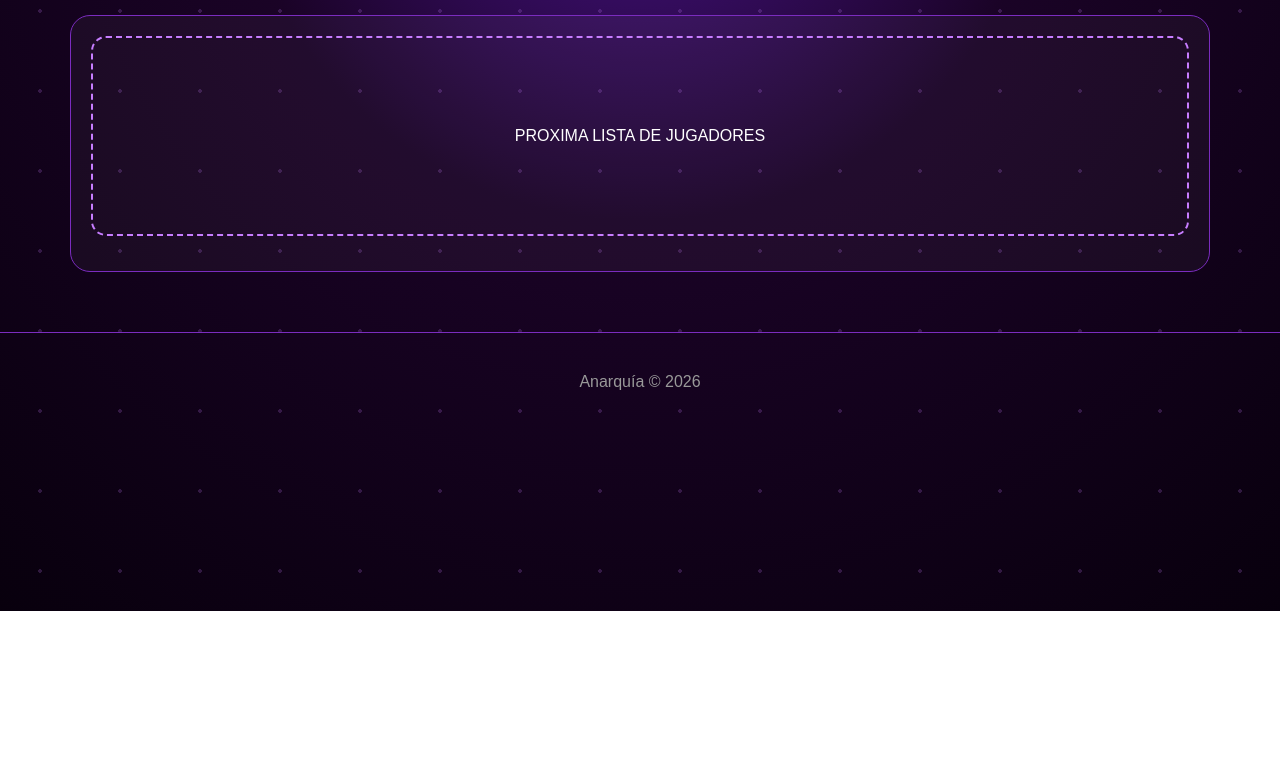
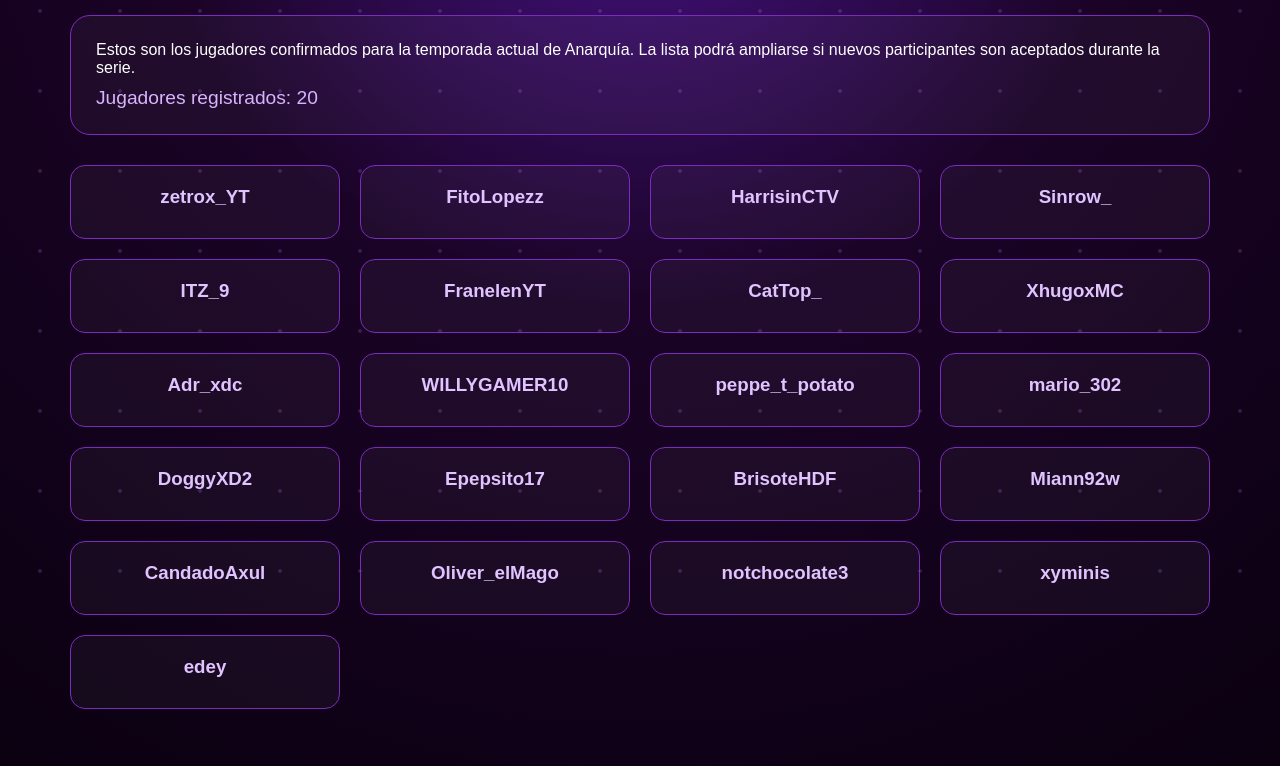
Before and after one commit to FranelenYT/Anarquia, a plain HTML site: page jugadores.html in a window 1280 px wide. Shown: the part 189-955 px from the top of the page. Before the commit the page ends 800 px from the top, so only its background shows below. Drawn offline with Linux system fonts and the light colour scheme.

Commit message:
jugadores.html

```diff
--- a/jugadores.html
+++ b/jugadores.html
@@ -4,6 +4,79 @@
 <meta charset="UTF-8">
 <title>Jugadores</title>
 <link rel="stylesheet" href="style.css">
+
+<style>
+
+.players-list{
+
+    display:grid;
+
+    grid-template-columns:
+    repeat(auto-fit,minmax(250px,1fr));
+
+    gap:20px;
+
+    margin-top:30px;
+}
+
+.player-card{
+
+    background:rgba(255,255,255,0.04);
+
+    border:1px solid #7b2cbf;
+
+    border-radius:15px;
+
+    padding:20px;
+
+    text-align:center;
+
+    transition:0.3s;
+}
+
+.player-card:hover{
+
+    transform:translateY(-5px);
+
+    box-shadow:0 0 20px #7b2cbf;
+}
+
+.player-card h3{
+
+    color:#e0c3ff;
+
+    margin-bottom:10px;
+}
+
+.player-card p{
+
+    color:#cfcfcf;
+}
+
+.info-box{
+
+    background:rgba(255,255,255,0.04);
+
+    border:1px solid #7b2cbf;
+
+    border-radius:20px;
+
+    padding:25px;
+
+    margin-bottom:30px;
+}
+
+.counter{
+
+    color:#d8b4ff;
+
+    font-size:1.2rem;
+
+    margin-top:10px;
+}
+
+</style>
+
 </head>
 <body>
 
@@ -19,19 +92,67 @@
 
 <div class="container">
 
-<h2>Jugadores</h2>
+<h2>Jugadores Oficiales</h2>
 
-<div class="players">
+<div class="info-box">
 
-<!-- DUPLICA ESTE BLOQUE PARA MÁS JUGADORES -->
+<p>
 
-<div class="player">
+Estos son los jugadores confirmados para la temporada actual de Anarquía.
 
-<div class="player-photo">
-PROXIMA LISTA DE JUGADORES
+La lista podrá ampliarse si nuevos participantes son aceptados durante la serie.
+
+</p>
+
+<p class="counter">
+Jugadores registrados: 20
+</p>
+
 </div>
 
-</div>
+<div class="players-list">
+
+<div class="player-card"><h3>zetrox_YT</h3></div>
+
+<div class="player-card"><h3>FitoLopezz</h3></div>
+
+<div class="player-card"><h3>HarrisinCTV</h3></div>
+
+<div class="player-card"><h3>Sinrow_</h3></div>
+
+<div class="player-card"><h3>ITZ_9</h3></div>
+
+<div class="player-card"><h3>FranelenYT</h3></div>
+
+<div class="player-card"><h3>CatTop_</h3></div>
+
+<div class="player-card"><h3>XhugoxMC</h3></div>
+
+<div class="player-card"><h3>Adr_xdc</h3></div>
+
+<div class="player-card"><h3>WILLYGAMER10</h3></div>
+
+<div class="player-card"><h3>peppe_t_potato</h3></div>
+
+<div class="player-card"><h3>mario_302</h3></div>
+
+<div class="player-card"><h3>DoggyXD2</h3></div>
+
+<div class="player-card"><h3>Epepsito17</h3></div>
+
+<div class="player-card"><h3>BrisoteHDF</h3></div>
+
+<div class="player-card"><h3>Miann92w</h3></div>
+
+<div class="player-card"><h3>CandadoAxul</h3></div>
+
+<div class="player-card"><h3>Oliver_elMago</h3></div>
+
+<div class="player-card"><h3>notchocolate3</h3></div>
+
+<div class="player-card"><h3>xyminis</h3></div>
+
+<div class="player-card"><h3>edey</h3></div>
 
 </div>
 
```
